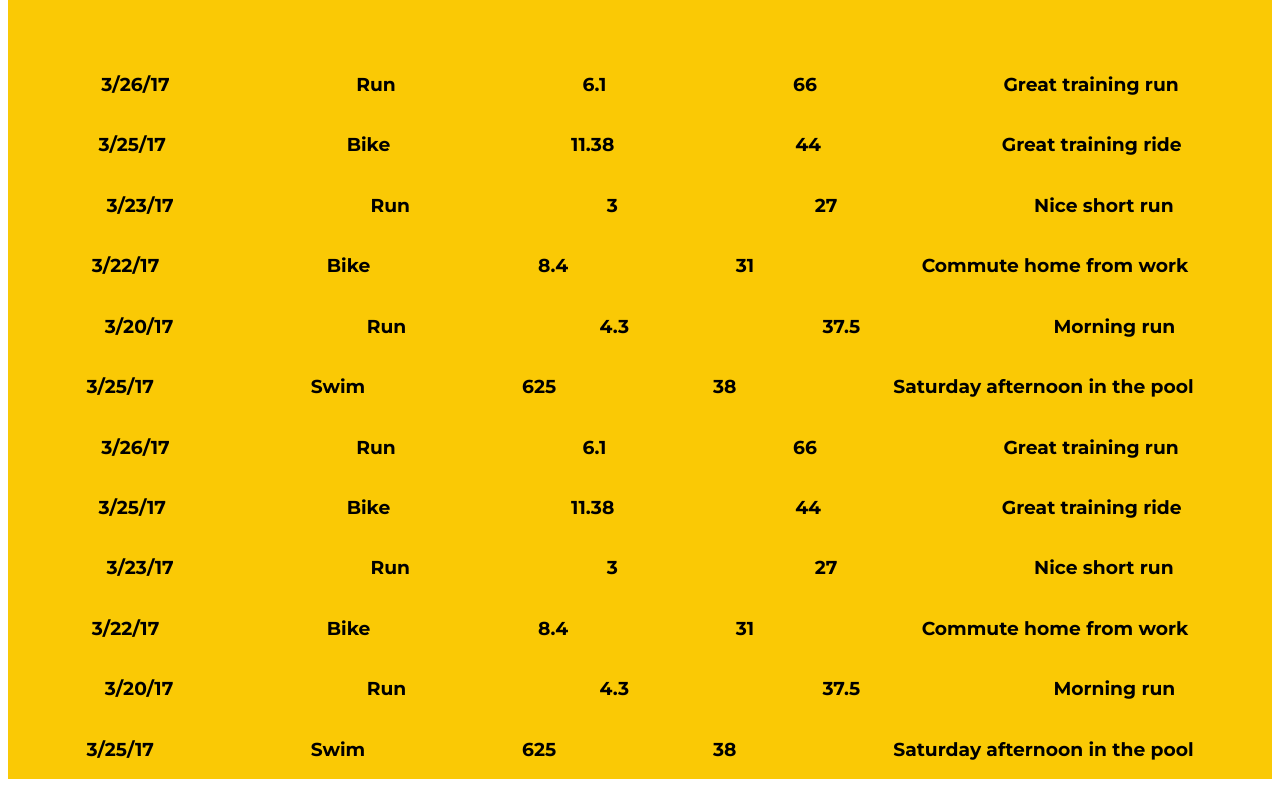
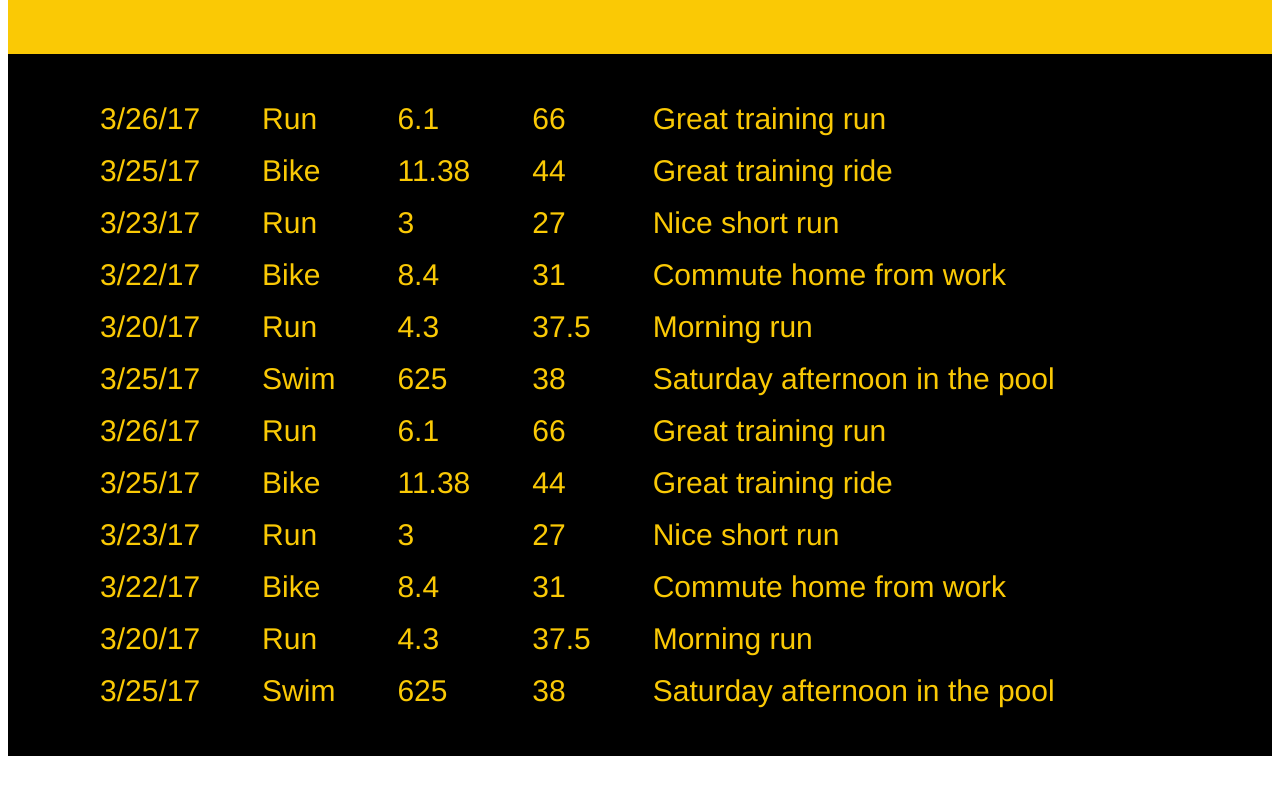
Before and after one commit to mcgagnier/DevPersonalProject, a website: page index.html in a window 1280 px wide. Shown: the part 597-1384 px from the top of the page. After the commit the page ends 1361 px from the top, so only its background shows below. Drawn offline with nearby package versions, Linux system fonts and the light colour scheme; some packages are replaced by stand-ins of ours.

Commit message:
end of class

```diff
--- a/styles/log-pages.css
+++ b/styles/log-pages.css
@@ -38,5 +38,5 @@ table, td {
     background-color: #05B0FA;
 }
 .log-bike {
-    background-color: gray;
+    background-color: #565656;
 }
--- a/views/home.html
+++ b/views/home.html
@@ -10,7 +10,7 @@
         <div class="home-body">
             <div class="profile">
                     <div class="profile-div" ng-repeat="user in users">
-                        <img class = "profile-pic" src="{{ user.image }}" alt="">
+                            <img class = "profile-pic" src="{{ user.image }}" alt="">
                             <div class="profile-text">
                             <h1 class="name-age">{{ user.name}}</h1>
                             <h1 class="name-age">({{ user.username }})</h1>
@@ -20,14 +20,20 @@
                     </div>
             </div>
 
+    </div>
+    <div class="log-run">
 
-            <div class="stats" ng-repeat="stat in stats">
-                <h3 class="center"> {{stat.date}}</h3>
-                <h3 class="center"> {{stat.code}}</h3>
-                <h3 class="center"> {{stat.distance}}</h3>
-                <h3 class="center"> {{stat.time}}</h3>
-                <h3 class="center"> {{stat.desc}}</h3>
-            </div>
+        <div class="stats-contain">
+            <table>
+                <tr class="" ng-repeat="stat in stats">
+                    <td b class="center"> {{stat.date}}</td>
+                    <td class="center"> {{stat.code}}</td>
+                    <td class="center"> {{stat.distance}}</td>
+                    <td class="center"> {{stat.time}}</td>
+                    <td class="center"> {{stat.desc}}</td>
+                </tr>
+            </table>
+        </div>
     </div>
 
 
```
Also changed, not shown: index.js (added, +16 -0 lines), package.json (added, +26 -0 lines), 3 other files.
